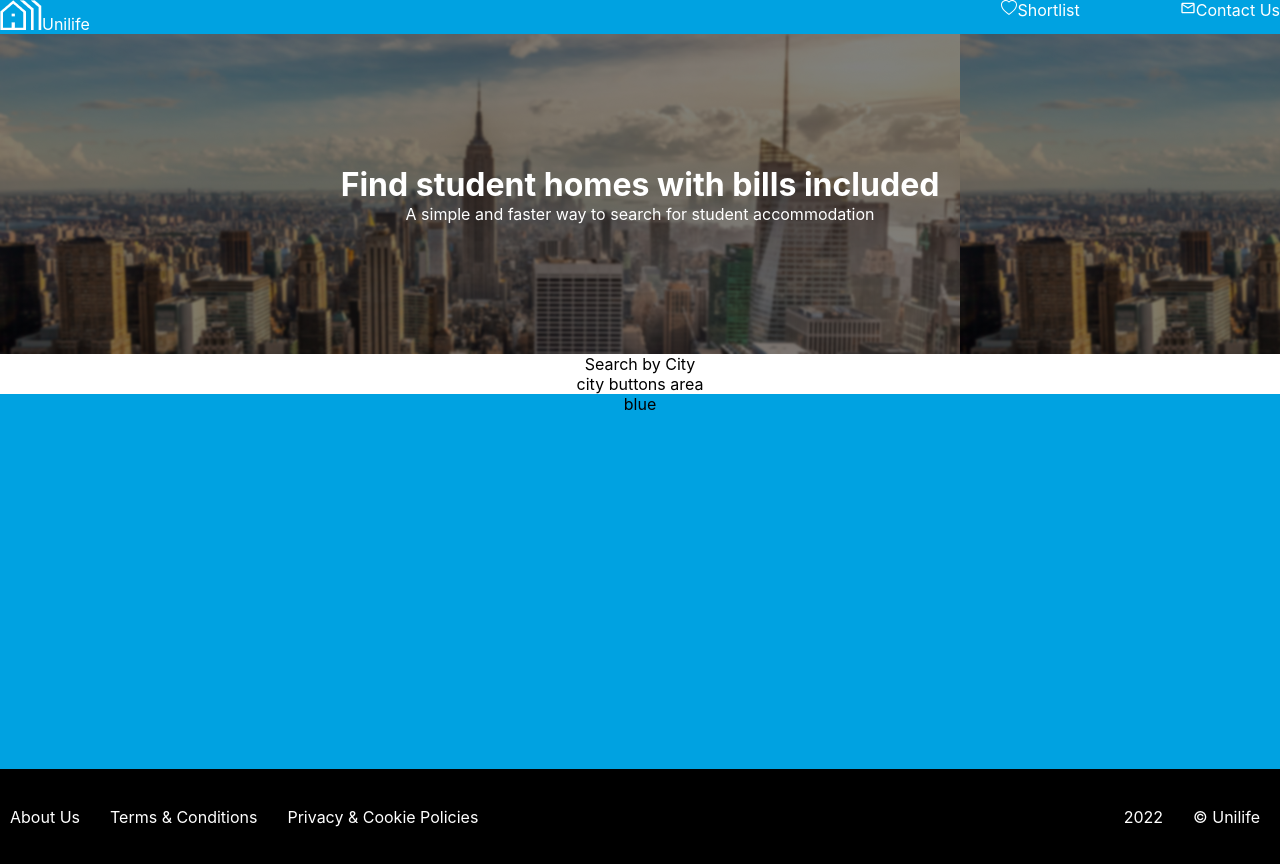
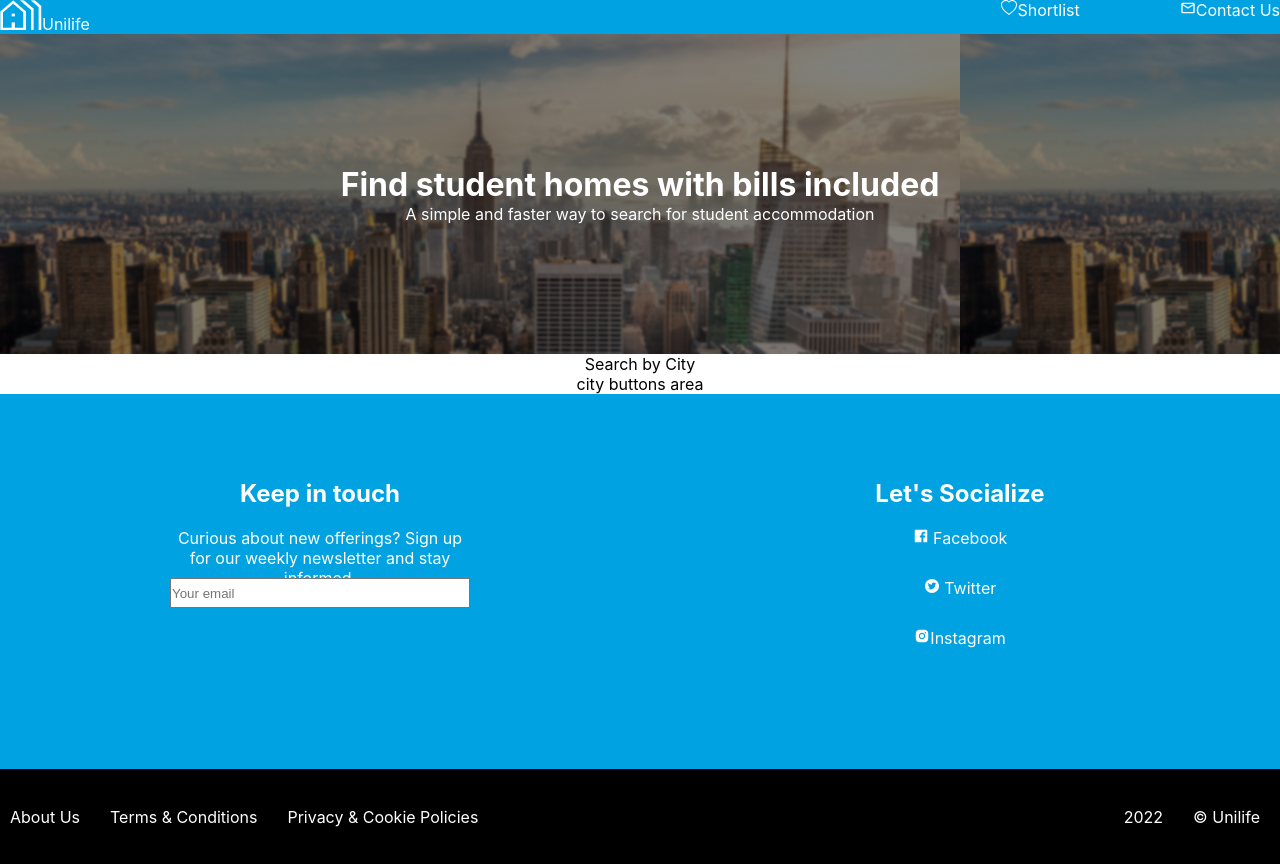
Before and after one commit to jasmatazzy/unilife-apartment-app, a React (Create React App) app: page /seeallcities in a window 1280 px wide. Built offline with nearby package versions, Linux system fonts and the light colour scheme.

Commit message:
basic formatting of footer complete

```diff
--- a/src/components/Footer/Footer.css
+++ b/src/components/Footer/Footer.css
@@ -1,7 +1,29 @@
 .blue-div{
+    display: flex;
+    justify-content: space-around;
     height: 375px;
     background-color: #00A2E1;
+    color: white;
 }
+.blue-div div{
+    display: flex;
+    flex-direction: column;
+    justify-content: baseline;
+    align-items: center;
+    width: 50%;
+}
+
+.blue-div div h2{
+    margin-top: 85px;
+    margin-bottom: 20px;
+}
+
+.blue-div p, input{
+    margin-bottom: 20px;
+    width: 300px;
+    height: 30px;
+}
+
 .black-div {
     display: flex;
     justify-content: space-between;
--- a/src/components/Footer/Footer.js
+++ b/src/components/Footer/Footer.js
@@ -1,10 +1,24 @@
 import React from 'react'
 import './Footer.css'
+import { BsFacebook } from "react-icons/bs";
+import {AiFillFacebook, AiFillTwitterCircle, AiFillInstagram } from "react-icons/ai";
 
 const Footer = () => {
   return (
     <div className='footer-container'>
-      <div className='blue-div'>blue</div>
+      <div className='blue-div'>
+        <div>
+          <h2>Keep in touch</h2>
+          <p>Curious about new offerings? Sign up for our weekly newsletter and stay informed.</p>
+          <input type="email" placeholder='Your email' name='userEmail'/>
+        </div>
+        <div>
+        <h2> Let's Socialize</h2>
+        <p><AiFillFacebook /> Facebook</p>
+        <p><AiFillTwitterCircle/> Twitter</p>
+        <p><AiFillInstagram/>Instagram</p>
+        </div>
+      </div>
       <div className='black-div'>
         <div>
           <p>About Us</p>
```
